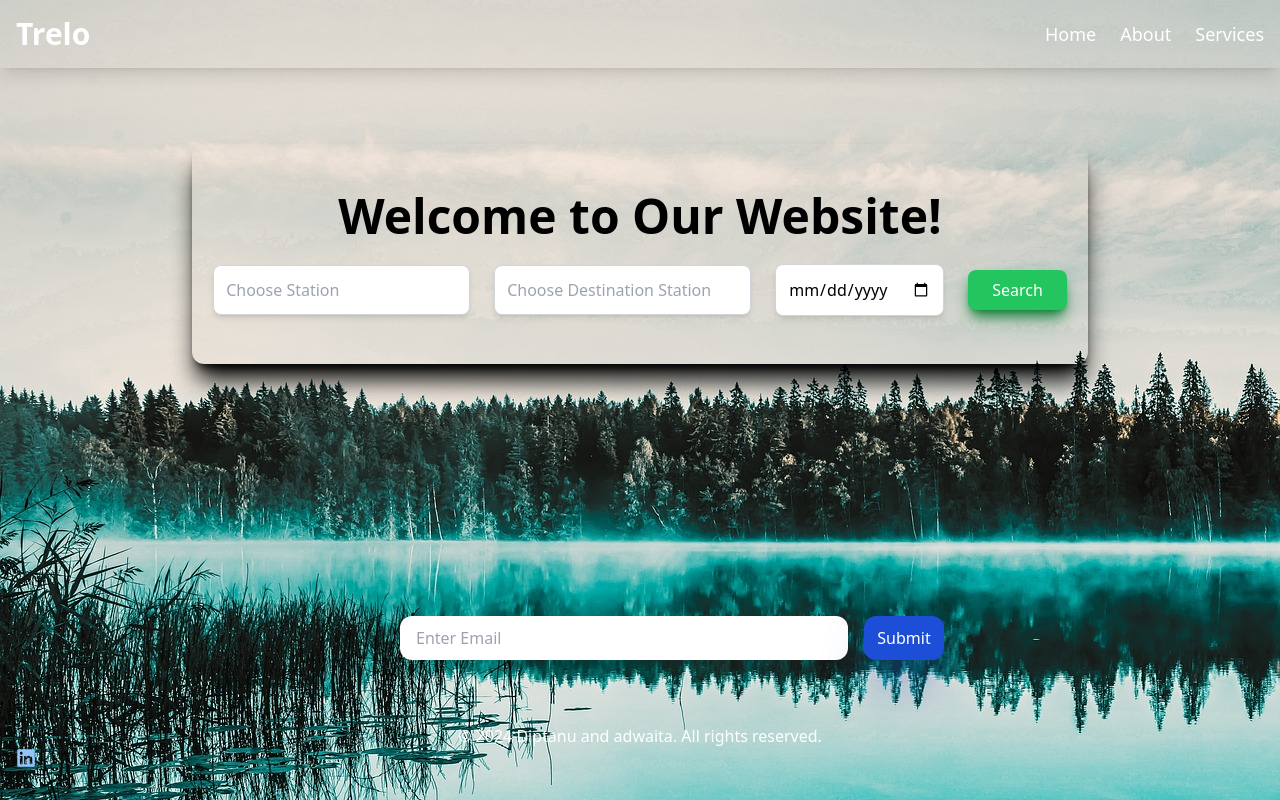
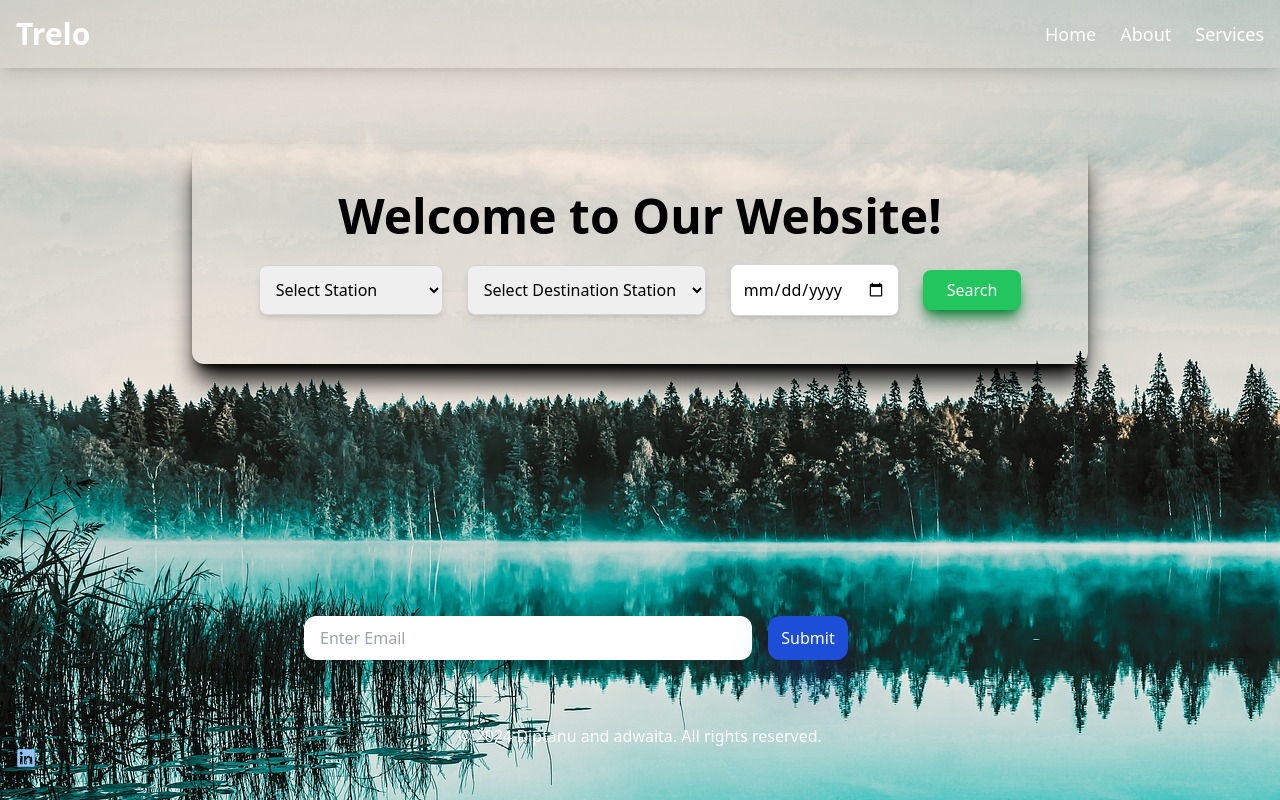
Before and after one commit to saikat1236/Tralo, a React (Vite) app: page / in a window 1280 px wide. Built offline with nearby package versions, Linux system fonts and the light colour scheme.

Commit message:
search places

```diff
--- a/package.json
+++ b/package.json
@@ -13,6 +13,7 @@
     "@fortawesome/fontawesome-svg-core": "^6.6.0",
     "@fortawesome/free-brands-svg-icons": "^6.6.0",
     "@fortawesome/react-fontawesome": "^0.2.2",
+    "axios": "^1.7.7",
     "react": "^18.3.1",
     "react-dom": "^18.3.1",
     "react-icons": "^5.3.0",
--- /dev/null
+++ b/src/components/Cities.js
@@ -0,0 +1,16 @@
+
+
+ export const citiesInIndia = [
+  "Agartala", "Agra", "Ahmedabad", "Aizawl", "Aligarh", "Amritsar",
+  "Aurangabad", "Bengaluru", "Bhopal", "Bhagalpur", "Bhubaneswar",
+  "Bilaspur", "Bikaner", "Chandigarh", "Chandrapur", "Chennai",
+  "Coimbatore", "Cuttack", "Dhanbad", "Durgapur", "Dehradun", "Delhi",
+  "Faridabad", "Gangtok", "Gurgaon", "Ghaziabad", "Gwalior", "Goa",
+  "Howrah", "Haridwar", "Imphal", "Itanagar", "Indore", "Jabalpur",
+  "Jamshedpur", "Jaipur", "Jodhpur", "Jhansi", "Kalyan-Dombivli",
+  "Kanpur", "Kolkata", "Kota", "Madurai", "Meerut", "Mysuru", "Mumbai",
+  "Muzaffarpur", "Navi Mumbai", "Nagpur", "Nashik", "Noida",
+  "Pimpri-Chinchwad", "Puducherry", "Patna", "Rajkot", "Ranchi", "Raipur",
+  "Rishikesh", "Raurkela", "Siliguri", "Shimla", "Satna", "Srinagar",
+  "Surat", "Thane", "Udaipur", "Vadodara", "Vijayawada", "Visakhapatnam"
+];
--- a/src/components/Footer.jsx
+++ b/src/components/Footer.jsx
@@ -8,8 +8,8 @@ import {FaLinkedin} from 'react-icons/fa';
 const Footer = () => {
   return (
     <footer className="bg-transparent  text-white py-8 px-4">
-      <div className="container  text-center ">
-        <div className="flex flex-col lg:flex-row lg:ml-96 items-center mt-28  ">
+      <div className="container  text-center  ">
+        <div className="flex flex-col lg:flex-row lg:ml-72 items-center mt-28  ">
           <input
             className="rounded-xl w-full max-w-md h-11 text-black pl-4 mb-4"
             type="email"
--- a/src/components/Home.jsx
+++ b/src/components/Home.jsx
@@ -1,28 +1,64 @@
 
-
-// // eslint-disable-next-line no-unused-vars
-import React from 'react';
+import React, { useState } from 'react';
+import { citiesInIndia } from './Cities';
 
 const Home = () => {
+  const [tostation, setTostation] = useState("");
+  const [fromstation, setFromstation] = useState("");
+  const [todate, setDate] = useState("");
+
+  const handleToChange = (e) => {
+    setTostation(e.target.value);
+  };
+
+  const handleFromChange = (e) => {
+    setFromstation(e.target.value);
+  };
+
+  const handleDateChange = (e) => {
+    setDate(e.target.value);
+  };
+
+  const handleSearch = () => {
+    alert(`Searching trains from ${fromstation} to ${tostation} on ${todate}`);
+  };
+
   return (
-    <div className="  mt-36 rounded-xl max-w-4xl mx-auto bg-transparent shadow-black shadow-xl flex flex-col justify-center items-center text-center py-12 px-6 ">
-      <h1 className="text-3xl lg:text-5xl font-bold text-black mb-6 ">Welcome to Our Website!</h1>
+    <div className="mt-36 rounded-xl max-w-4xl mx-auto bg-transparent shadow-black shadow-xl flex flex-col justify-center items-center text-center py-12 px-6">
+      <h1 className="text-3xl lg:text-5xl font-bold text-black mb-6">
+        Welcome to Our Website!
+      </h1>
       <div className="flex flex-col lg:flex-row justify-center items-center space-y-6 lg:space-y-0 lg:space-x-6">
+        <select
+          value={fromstation}
+          onChange={handleFromChange}
+          className="p-3 rounded-lg border border-gray-300 shadow-md focus:outline-none focus:ring-2 focus:ring-teal-400 transition duration-300"
+        >
+          <option value="" disabled>Select Station</option>
+          {citiesInIndia.map((city, index) => (
+            <option key={index} value={city}>{city}</option>
+          ))}
+        </select>
+        <select
+          value={tostation}
+          onChange={handleToChange}
+          className="p-3 rounded-lg border border-gray-300 shadow-md focus:outline-none focus:ring-2 focus:ring-teal-400 transition duration-300"
+        >
+          <option value="" disabled>Select Destination Station</option>
+          {citiesInIndia.map((city, index) => (
+            <option key={index} value={city}>{city}</option>
+          ))}
+        </select>
         <input
-          type="text"
-          placeholder="Choose Station"
-          className="p-3 rounded-lg border  border-gray-300 shadow-md focus:outline-none focus:ring-2 focus:ring-teal-400 transition duration-300"
-        />
-        <input
-          type="text"
-          placeholder="Choose Destination Station"
+          type="date"
+          value={todate}
+          onChange={handleDateChange}
           className="p-3 rounded-lg border border-gray-300 shadow-md focus:outline-none focus:ring-2 focus:ring-teal-400 transition duration-300"
         />
-        <input
-          type="date"
-          className="p-3 rounded-lg border border-gray-300 shadow-md focus:outline-none focus:ring-2 focus:ring-teal-400 transition duration-300"
-        />
-        <button  className="bg-green-500 text-white rounded-lg px-6 py-2 shadow-green-700 shadow-lg hover:bg-green-600 focus:outline-none focus:ring-2 focus:ring-green-300  transition duration-300 ">
+        <button
+          onClick={handleSearch}
+          className="bg-green-500 text-white rounded-lg px-6 py-2 shadow-green-700 shadow-lg hover:bg-green-600 focus:outline-none focus:ring-2 focus:ring-green-300 transition duration-300"
+        >
           Search
         </button>
       </div>
```
Also changed, not shown: 1 other file (tests, documents, lock files or other folders).
